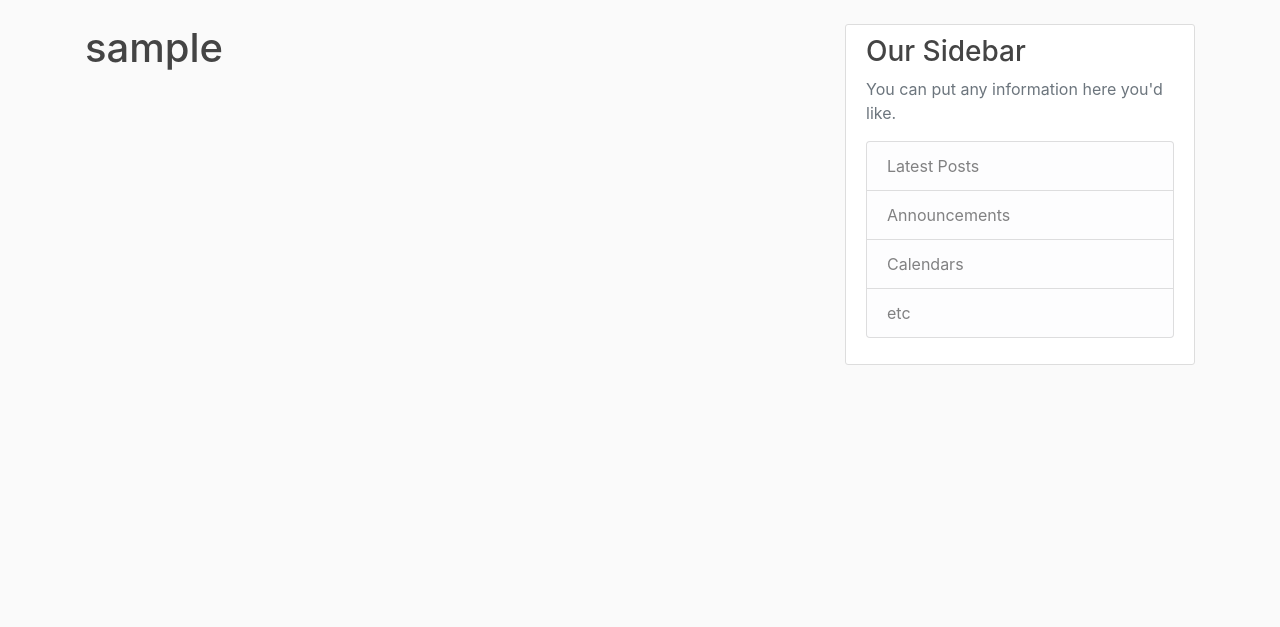
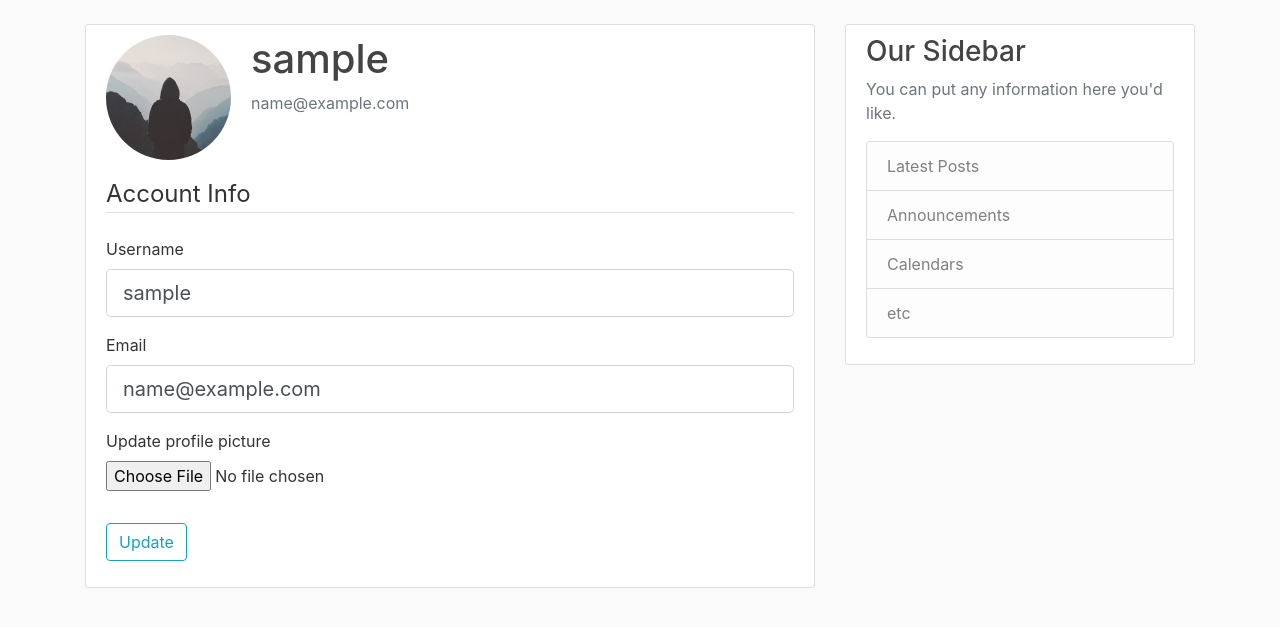
Before and after one commit to varunu28/Flask-Sample-Blog, a Flask app: page /account in a window 1280 px wide. Shown: the part 56-683 px from the top of the page. Run offline with Flask 2, Linux system fonts and the light colour scheme; the visitor is signed in with stand-in values (Sample User, id 1); data comes from the database, SQL or seed files in the repository; some libraries are stand-ins or nearby versions.

Commit message:
Added code for updating user profile & profile image

```diff
--- a/flaskblog/forms.py
+++ b/flaskblog/forms.py
@@ -1,4 +1,6 @@
 from flask_wtf import FlaskForm
+from flask_wtf.file import FileField, FileAllowed
+from flask_login import current_user
 from wtforms import StringField, PasswordField, SubmitField, BooleanField
 from wtforms.validators import DataRequired, Length, Email, EqualTo, ValidationError
 from flaskblog.models import User
@@ -27,3 +29,22 @@ class LoginForm(FlaskForm):
 	password = PasswordField('Password', validators=[DataRequired()])
 	remember = BooleanField('Remember Me')
 	submit = SubmitField('Login')
+
+
+class UpdateAccountForm(FlaskForm):
+	username = StringField('Username', validators=[DataRequired(), Length(min=2, max=20)])
+	email = StringField('Email', validators=[DataRequired(), Email()])
+	picture = FileField('Update profile picture', validators=[FileAllowed(['jpg', 'png'])])
+	submit = SubmitField('Update')
+
+	def validate_username(self, username):
+		if username.data != current_user.username:
+			user = User.query.filter_by(username=username.data).first()
+			if user:
+				raise ValidationError('That username is taken. Please choose a different one')
+
+	def validate_email(self, email):
+		if email.data != current_user.email:
+			email = User.query.filter_by(email=email.data).first()
+			if email:
+				raise ValidationError('That email is taken. Please choose a different one')
--- a/flaskblog/routes.py
+++ b/flaskblog/routes.py
@@ -1,5 +1,8 @@
+import os
+import secrets
+from PIL import Image
 from flask import render_template, url_for, flash, redirect, request
-from flaskblog.forms import RegistrationForm, LoginForm
+from flaskblog.forms import RegistrationForm, LoginForm, UpdateAccountForm
 from flaskblog import app, db, bcrypt
 from flaskblog.models import User, Post
 from flask_login import login_user, logout_user, current_user, login_required
@@ -68,7 +71,36 @@ def logout():
 	return redirect(url_for('home'))
 
 
-@app.route("/account")
+def save_picture(form_picture):
+	randome_hex = secrets.token_hex(8)
+	_, f_ext = os.path.splitext(form_picture.filename)
+	picture_fn = randome_hex + f_ext
+	picture_path = os.path.join(app.root_path, 'static/profile_pics', picture_fn)
+
+	# Image resizing
+	output_size = (125,125)
+	i = Image.open(form_picture)
+	i.thumbnail(output_size)
+	i.save(picture_path)
+
+	return picture_fn
+
+
+@app.route("/account", methods=['GET', 'POST'])
 @login_required
 def account():
-	return render_template('account.html', title='Account')
+	form = UpdateAccountForm()
+	if form.validate_on_submit():
+		if form.picture.data:
+			picture_file = save_picture(form.picture.data)
+			current_user.image_file = picture_file
+		current_user.username = form.username.data
+		current_user.email = form.email.data
+		db.session.commit()
+		flash(f'Your account has been updated!', 'success')
+		return redirect(url_for('account'))
+	elif request.method == 'GET':
+		form.username.data = current_user.username
+		form.email.data = current_user.email
+	image_file = url_for('static', filename='profile_pics/' + current_user.image_file)
+	return render_template('account.html', title='Account', image_file=image_file, form=form)
--- a/flaskblog/templates/account.html
+++ b/flaskblog/templates/account.html
@@ -1,4 +1,57 @@
 {% extends "layout.html" %}
 {% block content %}
-	<h1>{{ current_user.username }}</h1>
+	<div class="content-section">
+	  <div class="media">
+	    <img class="rounded-circle account-img" src={{ image_file }}>
+	    <div class="media-body">
+	      <h2 class="account-heading">{{ current_user.username }}</h2>
+	      <p class="text-secondary">{{ current_user.email }}</p>
+	    </div>
+	  </div>
+		<form method="POST" action="" enctype="multipart/form-data">
+			{{ form.hidden_tag() }}
+			<fieldset class="form-group">
+				<legend class="border-bottom mb-4">Account Info</legend>
+				<div class="form-group">
+					{{ form.username.label(class="form-control-label") }}
+					{% if form.username.errors %}
+						{{ form.username(class="form-control form-control-lg is-invalid") }}
+						<div class="invalid-feedback">
+							{% for error in  form.username.errors %}
+								<span>{{ error }}</span>
+							{% endfor %}
+						</div>
+					{% else %}
+						{{ form.username(class="form-control form-control-lg") }}
+					{% endif %}
+				</div>
+				<div class="form-group">
+					{{ form.email.label(class="form-control-label") }}
+					{% if form.email.errors %}
+						{{ form.email(class="form-control form-control-lg is-invalid") }}
+						<div class="invalid-feedback">
+							{% for error in  form.email.errors %}
+								<span>{{ error }}</span>
+							{% endfor %}
+						</div>
+					{% else %}
+						{{ form.email(class="form-control form-control-lg") }}
+					{% endif %}
+				</div>
+				<div class="form-group">
+					{{ form.picture.label() }}
+					{{ form.picture(class="form-control-file") }}
+					{% if form.picture.errors %}
+						{% for error in  form.picture.errors %}
+							<span class="text-danger">{{ error }}</span>
+							</br>
+						{% endfor %}
+					{% endif %}
+				</div>
+			</fieldset>
+			<div class="form-group">
+				{{ form.submit(class="btn btn-outline-info") }}
+			</div>
+		</form>
+	</div>
 {% endblock content %}
```
Also changed, not shown: flaskblog/static/profile_pics/0f7adcd584233f34.jpg (added), flaskblog/static/profile_pics/default.jpg (added).
